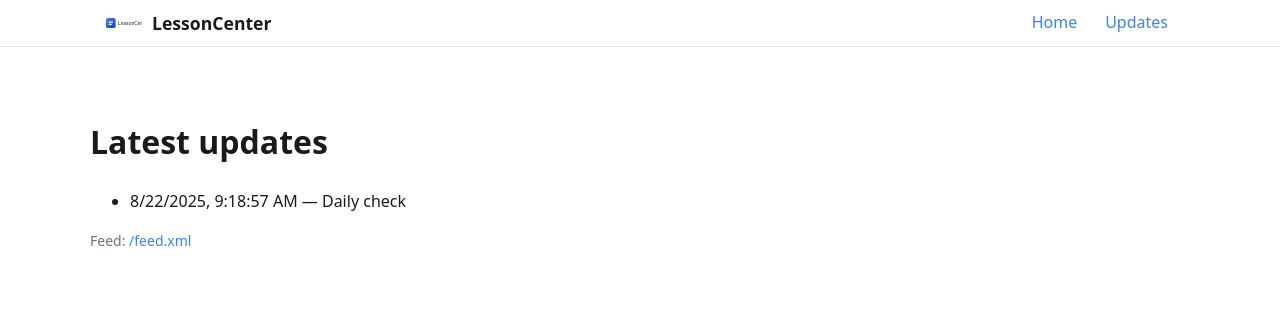
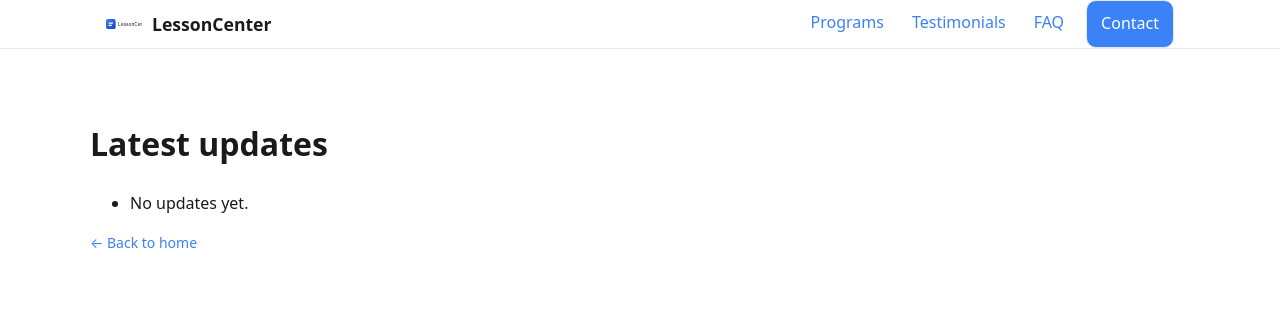
Before and after one commit to benoitbcn/lessoncenter.org, a website: page site/updates.html in a window 1280 px wide. Drawn offline with Linux system fonts and the light colour scheme.

Commit message:
Update updates.html

```diff
--- a/site/updates.html
+++ b/site/updates.html
@@ -1,30 +1,58 @@
-<!doctype html><html lang="en"><head>
-<meta charset="utf-8"><meta name="viewport" content="width=device-width, initial-scale=1">
-<title>Updates — LessonCenter</title>
+<!doctype html>
+<html lang="en">
+<head>
+  <meta charset="utf-8">
+  <meta name="viewport" content="width=device-width, initial-scale=1">
+  <title>Latest updates — LessonCenter</title>
+  <link rel="icon" href="/assets/img/favicon.svg" type="image/svg+xml">
   <link rel="stylesheet" href="/assets/css/style.css">
-</head><body>
-<header class="site-header"><div class="container row between middle">
-  <a class="brand row middle" href="/"><img src="/assets/img/logo.svg" width="36" height="36" alt=""> <span>LessonCenter</span></a>
-  <nav class="nav"><a href="/">Home</a> <a href="/updates.html">Updates</a></nav>
-</div></header>
+</head>
+<body>
+  <header class="site-header">
+    <div class="container row between middle">
+      <a class="brand row middle" href="/">
+        <img alt="LessonCenter" src="/assets/img/logo.svg" width="36" height="36">
+        <span>LessonCenter</span>
+      </a>
+      <nav class="nav">
+        <a href="/#programmes">Programs</a>
+        <a href="/#testimonials">Testimonials</a>
+        <a href="/#faq">FAQ</a>
+        <a href="/contact.html" class="btn">Contact</a>
+      </nav>
+    </div>
+  </header>
 
   <main class="page container">
     <h1>Latest updates</h1>
-  <ul class="updates-list"></ul>
-  <p class="muted small">Feed: <a href="/feed.xml">/feed.xml</a></p>
+    <ul id="updates-list"></ul>
+    <p class="small"><a href="/">← Back to home</a></p>
   </main>
 
   <script>
-fetch('/assets/updates.json').then(r=>r.json()).then(arr=>{
-  const ul=document.querySelector('.updates-list'); if(!ul) return;
-  if(!Array.isArray(arr)||arr.length===0){ ul.innerHTML='<li>No updates yet.</li>'; return; }
-  ul.innerHTML='';
-  arr.slice(0,10).forEach(it=>{
-    const li=document.createElement('li');
-    const d=new Date(it.ts);
-    li.textContent = d.toLocaleString()+' — '+it.msg;
+  (async () => {
+    try {
+      const res = await fetch('/assets/updates.json', { cache: 'no-store' });
+      const data = res.ok ? await res.json() : [];
+      const ul = document.getElementById('updates-list');
+      const newsOnly = Array.isArray(data) ? data.filter(it => it && it.kind !== 'heartbeat') : [];
+
+      if (!ul) return;
+      if (!newsOnly.length) { ul.innerHTML = '<li>No updates yet.</li>'; return; }
+
+      const fmt = new Intl.DateTimeFormat('en-GB', { dateStyle: 'medium', timeStyle: 'short' });
+      ul.innerHTML = '';
+      newsOnly.forEach(it => {
+        const li = document.createElement('li');
+        const ts = it && it.ts ? new Date(it.ts) : new Date();
+        li.textContent = `${fmt.format(ts)} — ${it.msg || ''}`;
         ul.appendChild(li);
       });
-});
+    } catch {
+      const ul = document.getElementById('updates-list');
+      if (ul) ul.innerHTML = '<li>Unable to load updates.</li>';
+    }
+  })();
   </script>
-</body></html>
+</body>
+</html>
```
Lines whose indentation alone changed are shown as unchanged.
